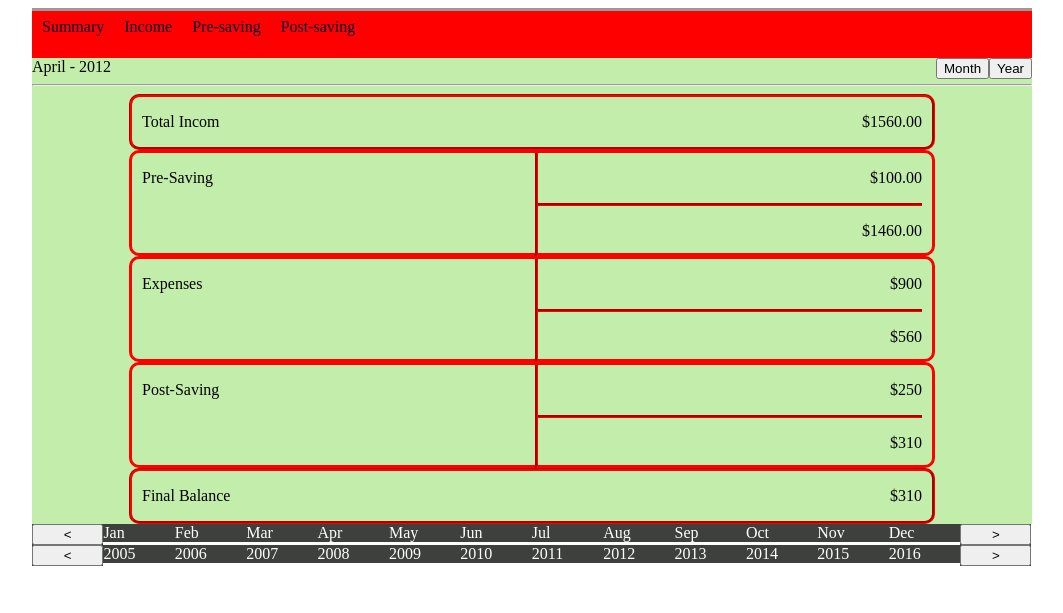
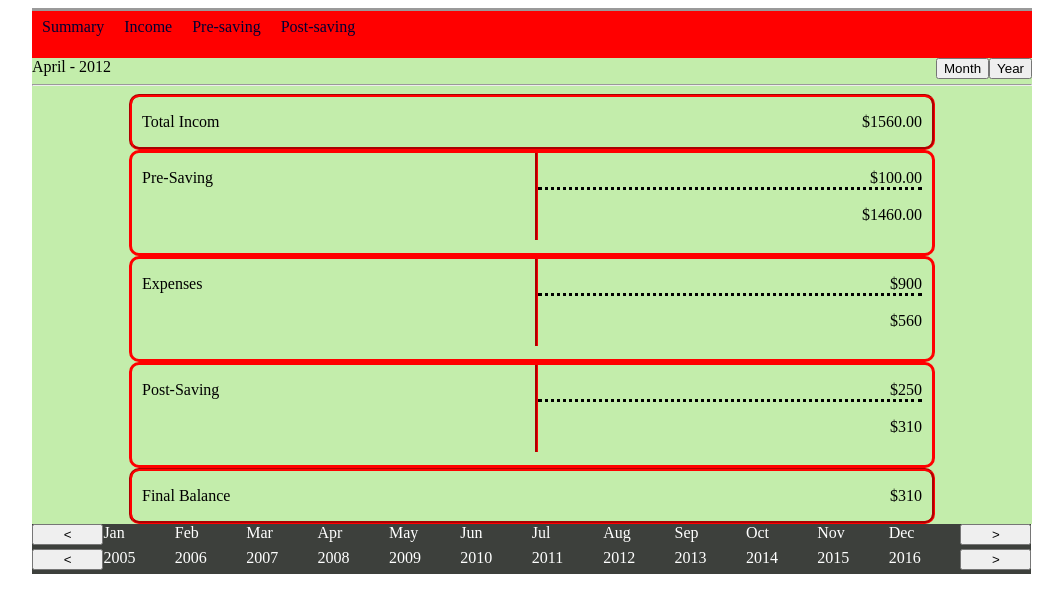
Before and after one commit to ns-jeeb/FinancePlanner, a PHP site: page /kohana/summary in a window 1280 px wide. Shown: the top 613 px of the page, without its empty margins (108-1171 px from the left). Run offline with PHP 8.4, Linux system fonts and the light colour scheme; settings files or empty folders that the repository lacks are supplied; some libraries are stand-ins or nearby versions.

Commit message:
devided css and javascript file

```diff
--- a/application/classes/controller/financePlanner.php
+++ b/application/classes/controller/financePlanner.php
@@ -32,6 +32,8 @@
 					'media/stylesheet/cssIncome.css',
 					'media/stylesheet/cssPostSaving.css',
 					'media/stylesheet/cssPreSaving.css',
+					'media/stylesheet/cssFooter.css',
+					'media/stylesheet/cssHeader.css',
 				);
 
 				$scripts = array
@@ -41,6 +43,8 @@
 					'media/javaScript/jsIncome.js',
 					'media/javaScript/jsPostSaving.js',
 					'media/javaScript/jsPreSaving.js',
+					'media/javaScript/jsFooter.js',
+					'media/javaScript/jsHeader.js',
 				);
 				$this->template->styles = array_merge($this->template->styles, $styles);
 				$this->template->scripts = array_merge($this->template->scripts, $scripts);
--- a/application/views/summary/phpSummary.php
+++ b/application/views/summary/phpSummary.php
@@ -15,9 +15,9 @@
 
 <div class="div_pre_post_exp" >
 	<div class="title"><p>Pre-Saving</p></div>
-	<div class="value" style="">
-		<div class="devider"><p>$100.00</p></div>
-		<div  style=""><p>$1460.00</p></div>
+	<div class="value">
+		<div><p style="border-bottom-style: dotted;">$100.00</p></div>
+		<div><p>$1460.00</p></div>
 	</div>
 </div>
 
@@ -25,7 +25,7 @@
 <div class="div_pre_post_exp" >
 	<div class="title"><p>Expenses</p></div>
 	<div class="value" >
-		<div class="devider"><p>$900</p></div>
+		<div><p style="border-bottom-style: dotted;">$900</p></div>
 		<div><p>$560</p></div>
 	</div>
 </div>
@@ -34,7 +34,7 @@
 <div class="div_pre_post_exp" >
 	<div class="title"><p>Post-Saving</p></div>
 	<div class="value" >
-		<div class="devider"><p>$250</p></div>
+		<div><p style="border-bottom-style: dotted;">$250</p></div>
 		<div><p>$310</p></div>
 	</div>
 </div>
--- /dev/null
+++ b/media/javaScript/jsFooter.js
@@ -0,0 +1,4 @@
+/**
+ * @author Jeeb
+ */
+alert("this is test");
--- /dev/null
+++ b/media/javaScript/jsHeader.js
@@ -0,0 +1,3 @@
+/**
+ * @author Jeeb
+ */
--- /dev/null
+++ b/media/stylesheet/cssFooter.css
@@ -0,0 +1,14 @@
+.div_month{
+	width:7.14%;
+	background-color: #3D403C;
+	float: left;
+	height:25px;
+	color:#FFFFFF;
+}
+.div_year{
+	width:7.14%;
+	background-color: #3D403C;
+	float: left;
+	height:25px;
+	color:#FFFFFF;
+}
--- /dev/null
+++ b/media/stylesheet/cssHeader.css
@@ -0,0 +1,18 @@
+a{
+	color: #003;
+	text-decoration: none;
+	display:block;
+	float:left;
+	padding: 10px;
+}
+
+a:hover{
+	background-color: white;
+	color: black;
+}
+
+ul{
+	margin: 0;
+	padding: 0;
+	border-bottom-style:outset
+}
--- a/media/stylesheet/cssIncome.css
+++ b/media/stylesheet/cssIncome.css
@@ -2,7 +2,7 @@
 
 }
 .free_space{
-	height:300px;
+	height:200px;
 }
 
 .div{
--- a/media/stylesheet/cssSummary.css
+++ b/media/stylesheet/cssSummary.css
@@ -1,5 +1,11 @@
-body {
-
+.incom_blance{
+	margin-left: auto;
+	margin-right: auto;
+	height:50px;
+	width: 800px;
+	border: groove;
+	border-color:#FF0000;
+	border-radius:10px;
 }
 .title{
 	width: 48%;
@@ -15,29 +21,11 @@
 	padding-right: 10px;
 
 }
-.div_month{
-	width:7.14%;
-	background-color: #3D403C;
-	float: left;
-}
-.div_year{
-	width:7.14%;
-	background-color: #3D403C;
-	float: left;
-}
-.btn_nav{
-	width:71.43px;
-	background-color: red;
-}
-#div_months{
-	width:auto;
-	height: auto;
-	color: white;
-}
-#div_years{
-	width:auto;
-	height: auto;
-	color: white;
+.value1{
+	width: 48%;
+	float: right;
+	text-align: right;
+	padding-right: 10px;
 }
 
 .div_pre_post_exp{
@@ -49,47 +37,3 @@
 	height: 100px;
 	border-color: red;
 }
-.value1{
-	width: 48%;
-	float: right;
-	text-align: right;
-	padding-right: 10px;
-}
-.incom_blance{
-	margin-left: auto;
-	margin-right: auto;
-	height:50px;
-	width: 800px;
-	border: groove;
-	border-color:#FF0000;
-	border-radius:10px;
-
-}
-.devider{
-	border-bottom: groove;
-	border-color: red;
-}
-
-ul{
-	margin: 0;
-	padding: 0;
-	border-bottom-style:outset
-}
-.months{
-	background-color: black;
-	color: white;
-	position: absolute;
-	display:inline;
-}
-a{
-	color: #003;
-	text-decoration: none;
-	display:block;
-	float:left;
-	padding: 10px;
-}
-
-a:hover{
-	background-color: white;
-	color: black;
-}
```
Also changed, not shown: application/views/templates/footer.php (+4 -4 lines).
